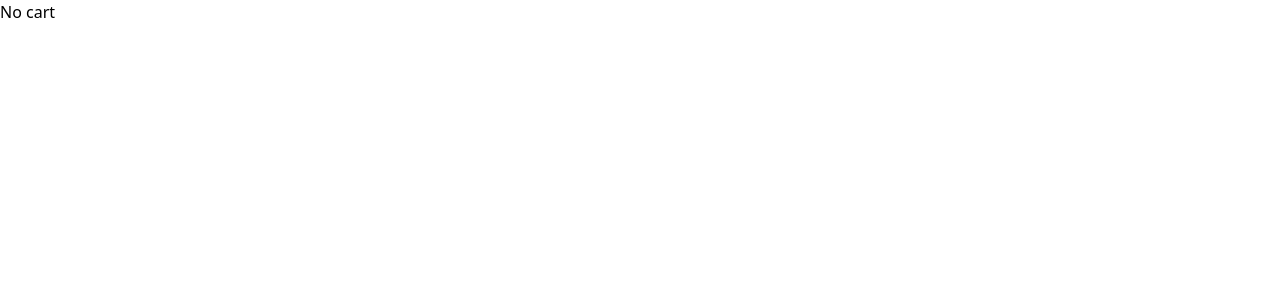
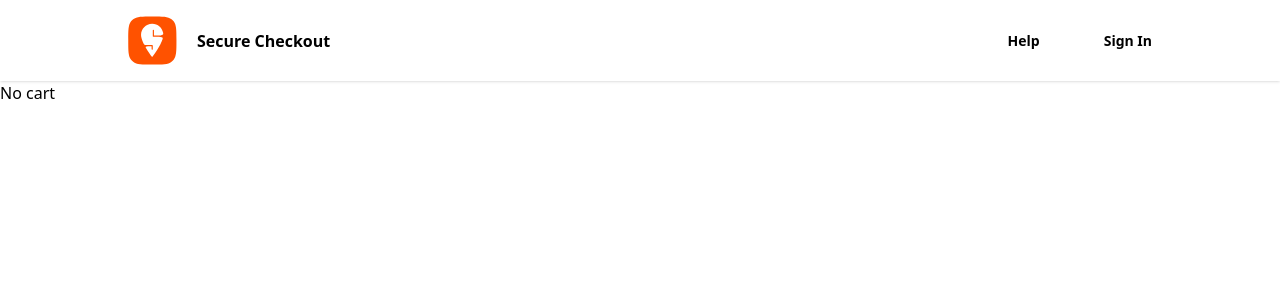
Before and after one commit to mdriadali/Frontend-Project-Swiggy-With-Live-API, a React app: page /checkout in a window 1280 px wide. Shown: the top 300 px of the page. Built offline with nearby package versions, Linux system fonts and the light colour scheme; the HTML template or start-up script is replaced by a standard one.

Commit message:
Checkout Header Add

```diff
--- a/src/components/CheckoutCard.jsx
+++ b/src/components/CheckoutCard.jsx
@@ -22,17 +22,29 @@ const CheckoutCard = () => {
   }
   return (
     <>
-      <div className="w-90 h-90 shadow absolute top-[20%] left-1/2 transform -translate-x-1/2  overflow-y-scroll">
+    <div className=" w-full h-screen bg-[#E9ECEE]">
+
+      <div className="w-90 h-[70%] bg-white shadow absolute top-[20%] left-1/2 transform -translate-x-1/2  overflow-y-scroll">
         <div className="w-full  ">
           {data.map((item) => (
             <div
             key={item.id}
             className="flex w-[100%] justify-between items-center  mt-5 font-bold text-sm"
             >
+              <div className="flex w-[60%] ml-4">
+                <img
+                className="w-12 h-8"
+                src={
+                  `https://media-assets.swiggy.com/swiggy/image/upload/` +
+                  item.imageId
+                }
+                alt=""
+                />
                 <div className="text-wrap  text-[12px] ml-2 w-[50%]">
                   {item.name}
                 </div>
-              <div className=" w-[25%] h-10 ml-4 text-green-500  bg-white border border-gray-400 font-bold flex  box-border justify-around items-center  ">
+              </div>
+              <div className=" w-[20%] h-10 ml-4 text-green-500  bg-white border border-gray-400 font-bold flex  box-border justify-around items-center  ">
                 <button
                   className="h-full w-9 text-gray-400 font-bold"
                   onClick={() => handelDecrement(item)}
@@ -47,7 +59,7 @@ const CheckoutCard = () => {
                   +
                 </button>
               </div>
-              <div className="w-[25%] px-4">
+              <div className="w-[20%] px-4">
                 {item?.defaultPrice
                   ? "₹" + (item?.defaultPrice / 100) * item.quantity
                   : "₹" + (item?.price / 100) * item.quantity}
@@ -56,10 +68,10 @@ const CheckoutCard = () => {
           ))}
         </div>
 
-
-        <div className="flex justify-between bottom-0 left-0 right-0 sticky bg-white py-2 px-4 font-bold border-t-2 border-gray-100 z-50">
+        <div className="flex justify-between bottom-0 left-0 right-0 fixed bg-white py-4 px-4 font-bold border-t-2 border-gray-100 z-50">
           <div>TO PAY</div>
-          <div>₹
+          <div>
+            ₹
             {data.reduce((acc, item) => {
               const price = item.defaultPrice
               ? item.defaultPrice / 100
@@ -69,6 +81,7 @@ const CheckoutCard = () => {
           </div>
         </div>
       </div>
+            </div>
     </>
   );
 };
--- /dev/null
+++ b/src/components/CheckoutHeader.jsx
@@ -0,0 +1,45 @@
+import React from 'react'
+
+const CheckoutHeader = () => {
+  return (
+       <div>
+      <header className="w-full bg-white text-black  shadow">
+        <div className="w-[80%]  container mx-auto flex justify-between items-center py-4 w">
+          <div className="flex items-center gap-5">
+            <a href="https://www.swiggy.com/">
+              <svg
+                className="outline-none"
+                viewBox="0 0 61 61"
+                height="49"
+                width="49"
+              >
+                <g>
+                  <path
+                    fill="#FF5200"
+                    d="M.32 30.5c0-12.966 0-19.446 3.498-23.868a16.086 16.086 0 0 1 2.634-2.634C10.868.5 17.354.5 30.32.5s19.446 0 23.868 3.498c.978.774 1.86 1.656 2.634 2.634C60.32 11.048 60.32 17.534 60.32 30.5s0 19.446-3.498 23.868a16.086 16.086 0 0 1-2.634 2.634C49.772 60.5 43.286 60.5 30.32 60.5s-19.446 0-23.868-3.498a16.086 16.086 0 0 1-2.634-2.634C.32 49.952.32 43.466.32 30.5Z"
+                  ></path>
+                  <path
+                    fill="#fff"
+                    d="M32.317 24.065v-6.216a.735.735 0 0 0-.732-.732.735.735 0 0 0-.732.732v7.302c0 .414.336.744.744.744h.714c10.374 0 11.454.54 10.806 2.73-.03.108-.066.21-.102.324-.006.024-.012.048-.018.066-2.724 8.214-10.092 18.492-12.27 21.432a.764.764 0 0 1-1.23 0c-1.314-1.776-4.53-6.24-7.464-11.304-.198-.462-.294-1.542 2.964-1.542h3.984c.222 0 .402.18.402.402v3.216c0 .384.282.738.666.768a.73.73 0 0 0 .582-.216.701.701 0 0 0 .216-.516v-4.362a.76.76 0 0 0-.756-.756h-8.052c-1.404 0-2.256-1.2-2.814-2.292-1.752-3.672-3.006-7.296-3.006-10.152 0-7.314 5.832-13.896 13.884-13.896 7.17 0 12.6 5.214 13.704 11.52.006.054.048.294.054.342.288 3.096-7.788 2.742-11.184 2.76a.357.357 0 0 1-.36-.36v.006Z"
+                  ></path>
+                </g>
+                <defs>
+                  <clipPath id="a">
+                    <path fill="#fff" d="M.32.5h60v60h-60z"></path>
+                  </clipPath>
+                </defs>
+              </svg>
+            </a>
+            <div className="font-bold ">Secure Checkout </div>
+          </div>
+          <div className="flex gap-16 font-bold text-sm">
+            <div>Help</div>
+            <div>Sign In</div>
+          </div>
+        </div>
+      </header>
+    </div>
+  )
+}
+
+export default CheckoutHeader
--- a/src/pages/Checkout.jsx
+++ b/src/pages/Checkout.jsx
@@ -1,9 +1,11 @@
 import React from 'react'
 import CheckoutCard from '../components/CheckoutCard'
+import CheckoutHeader from '../components/CheckoutHeader'
 
 const Checkout = () => {
   return (
     <>
+    <CheckoutHeader/>
     <CheckoutCard/>
     </>
   )
```
Lines whose indentation alone changed are shown as unchanged.
